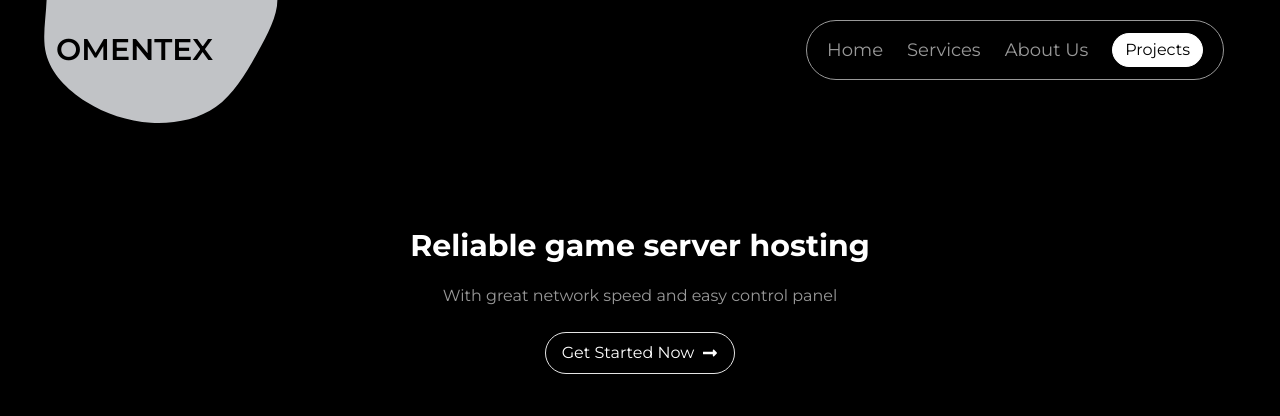
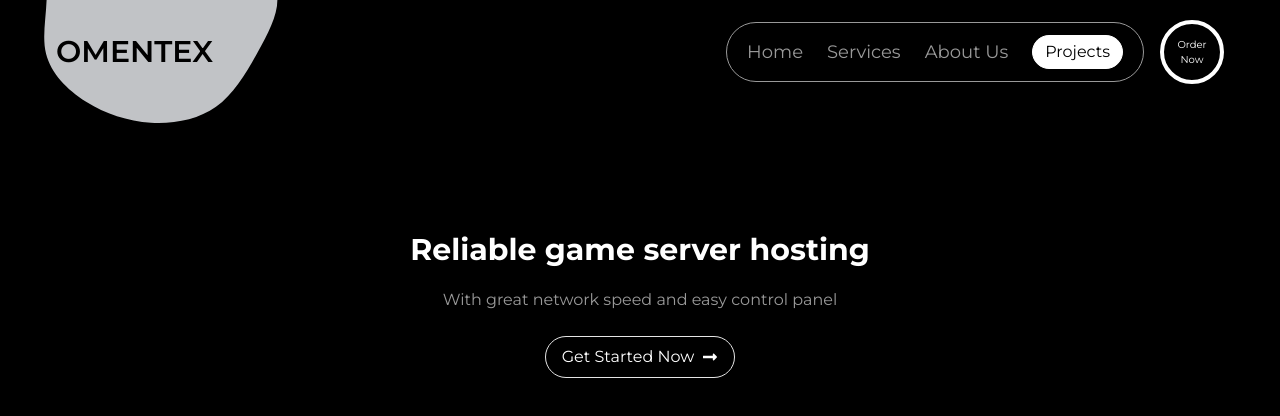
Before and after one commit to ashirmustafa/omentex, a Next.js app: page / in a window 1280 px wide. Shown: the top 416 px of the page. Built offline with nearby package versions, Linux system fonts and the light colour scheme.

Commit message:
navbar ui update

```diff
--- a/components/Navbar/Navbar.tsx
+++ b/components/Navbar/Navbar.tsx
@@ -14,7 +14,8 @@ const Navbar = () => {
     <>
       <div className="flex justify-between items-center bg-transparent py-5 relative">
         <Logo />
-        <div className="md:flex hidden items-center md:gap-6 border border-[#999999] py-3 px-5 rounded-full">
+        <div className="md:flex hidden items-center gap-4">
+          <div className="flex items-center md:gap-6 border border-[#999999] py-3 px-5 rounded-full">
             <NavLink path="/" label="Home" />
             <NavLink path="/services" label="Services" />
             <NavLink path="/about-us" label="About Us" />
@@ -23,6 +24,13 @@ const Navbar = () => {
               onClick={() => router.push("/projects")}
             >
               Projects
+            </button>
+          </div>
+          <button
+            className="w-16 h-16 border-4 border-white rounded-full text-white flex items-center justify-center text-[10px] hover:scale-110 transition-all"
+            onClick={() => router.push("/order-now")}
+          >
+            Order <br /> Now
           </button>
         </div>
         <div
@@ -49,9 +57,15 @@ const Navbar = () => {
 
           <div className="flex flex-col items-center gap-10 pt-10">
             <NavLink path="/" label="Home" />
-            <NavLink path="/projects" label="Projects" />
             <NavLink path="/services" label="Service" />
             <NavLink path="/about-us" label="About Us" />
+            <NavLink path="/projects" label="Projects" />
+            <button
+              className="text-lg text-[#999999] hover:text-white flex items-center justify-center "
+              onClick={() => router.push("/order-now")}
+            >
+              Order Now
+            </button>
           </div>
         </div>
       </div>
```
Lines whose indentation alone changed are shown as unchanged.
